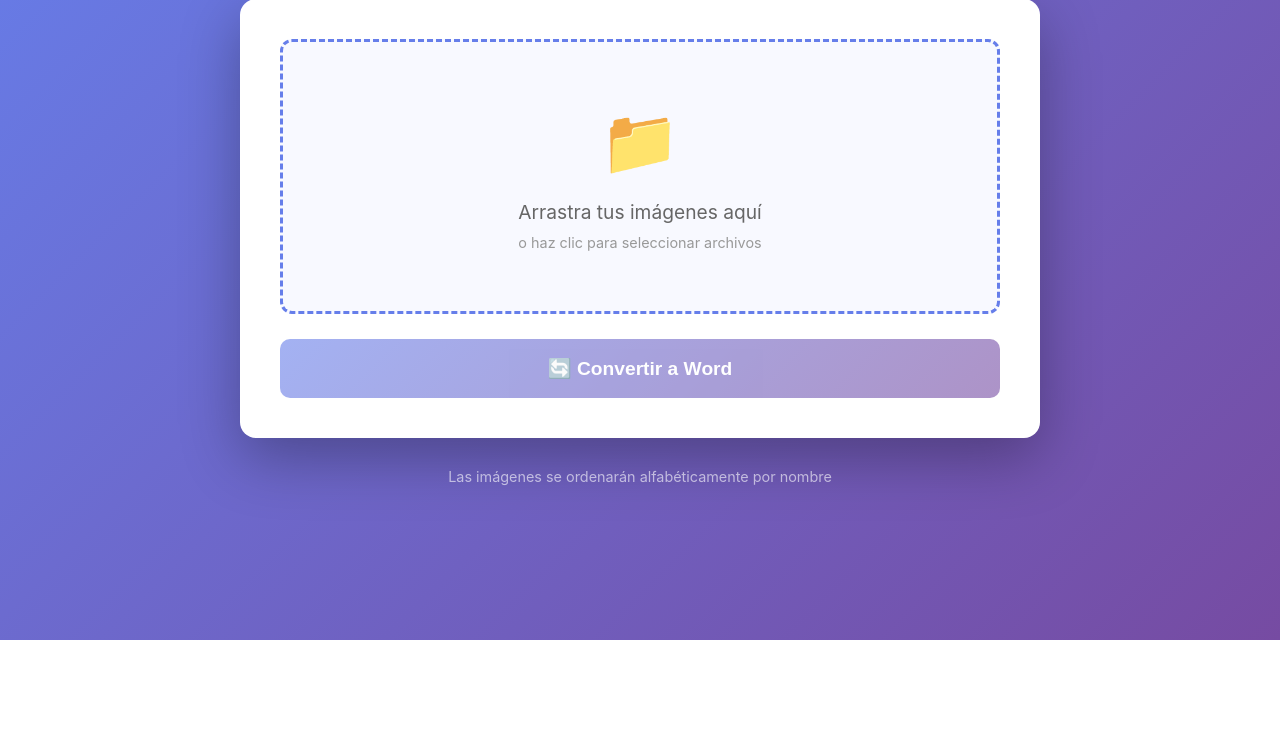
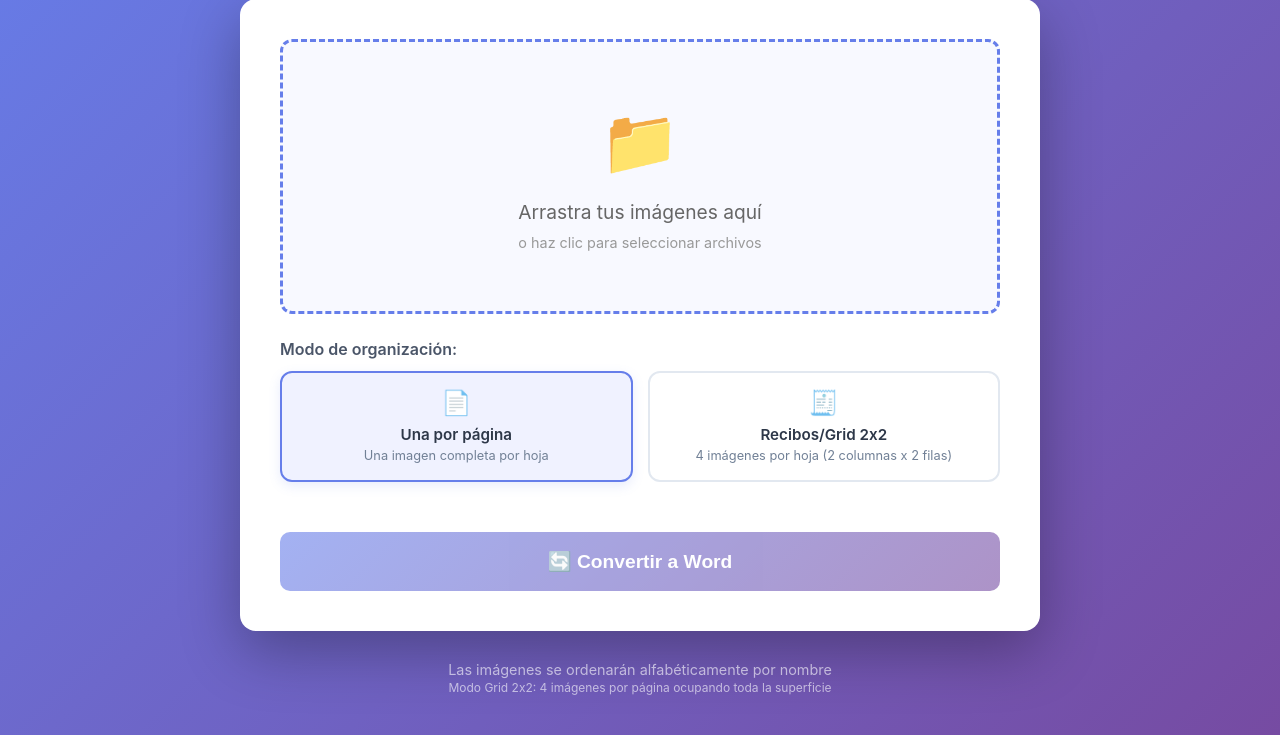
Before and after one commit to MiguelSernaMon/Images-To-Word, a Flask app: page / in a window 1280 px wide. Shown: the part 160-895 px from the top of the page. Before the commit the page ends 800 px from the top, so only its background shows below. Run offline with Flask 3, Linux system fonts and the light colour scheme.

Commit message:
feat: Add image layout mode selection for Word export, introduce setup scripts, and provide project documentation.

```diff
--- a/app.py
+++ b/app.py
@@ -1,6 +1,8 @@
 from flask import Flask, render_template, request, send_file, jsonify
 from docx import Document
 from docx.shared import Mm
+from docx.enum.table import WD_ROW_HEIGHT_RULE, WD_CELL_VERTICAL_ALIGNMENT
+from docx.enum.text import WD_ALIGN_PARAGRAPH
 from PIL import Image
 import os
 import tempfile
@@ -17,18 +19,27 @@ VALID_EXTENSIONS = {'.jpg', '.jpeg', '.png', '.bmp', '.gif', '.tiff', '.webp'}
 def allowed_file(filename):
     return os.path.splitext(filename.lower())[1] in VALID_EXTENSIONS
 
-def images_to_word(image_paths, output_file):
+def images_to_word(image_paths, output_file, mode='standard'):
     """Convierte una lista de imágenes a un documento Word"""
     document = Document()
 
-    # Márgenes estrechos (10mm) para maximizar espacio
+    # Configurar márgenes según el modo
     section = document.sections[0]
-    section.left_margin = Mm(10)
-    section.right_margin = Mm(10)
-    section.top_margin = Mm(10)
-    section.bottom_margin = Mm(10)
 
-    # Dimensiones de página (A4 por defecto)
+    if mode == 'standard':
+        # Modo estándar con márgenes normales
+        section.left_margin = Mm(10)
+        section.right_margin = Mm(10)
+        section.top_margin = Mm(10)
+        section.bottom_margin = Mm(10)
+    else:
+        # Modo recibos: SIN MÁRGENES (100% de la hoja)
+        section.left_margin = Mm(0)
+        section.right_margin = Mm(0)
+        section.top_margin = Mm(0)
+        section.bottom_margin = Mm(0)
+
+    # Dimensiones de página
     page_width = section.page_width
     page_height = section.page_height
 
@@ -39,38 +50,91 @@ def images_to_word(image_paths, output_file):
     processed = 0
     errors = []
 
-    for i, filepath in enumerate(image_paths):
-        try:
-            # Abrir imagen para obtener dimensiones
-            with Image.open(filepath) as img:
-                img_width, img_height = img.size
+    if mode == 'standard':
+        # MODO ESTÁNDAR: Priorizar visibilidad completa (generalmente 1 por página si son grandes)
+        for i, filepath in enumerate(image_paths):
+            try:
+                with Image.open(filepath) as img:
+                    img_width, img_height = img.size
+                    aspect_ratio = img_width / img_height
 
-                # Calcular relación de aspecto
-                aspect_ratio = img_width / img_height
+                    target_width = available_width
+                    target_height = int(target_width / aspect_ratio)
 
-                # Determinar dimensiones objetivo
-                target_width = available_width
-                target_height = int(target_width / aspect_ratio)
+                    if target_height > available_height:
+                        target_height = available_height
+                        target_width = int(target_height * aspect_ratio)
 
-                if target_height > available_height:
-                    target_height = available_height
-                    target_width = int(target_height * aspect_ratio)
+                    document.add_picture(filepath, width=target_width, height=target_height)
+                    last_paragraph = document.paragraphs[-1]
+                    last_paragraph.alignment = WD_ALIGN_PARAGRAPH.CENTER
 
-                # Agregar imagen al documento
-                document.add_picture(filepath, width=target_width, height=target_height)
+                    if i > 0:
+                        last_paragraph.paragraph_format.page_break_before = True
 
-                # Centrar la imagen
-                last_paragraph = document.paragraphs[-1]
-                last_paragraph.alignment = 1  # CENTER
+                    processed += 1
+            except Exception as e:
+                errors.append(f"{os.path.basename(filepath)}: {str(e)}")
 
-                # Salto de página antes de cada imagen excepto la primera
-                if i > 0:
-                    last_paragraph.paragraph_format.page_break_before = True
+    else:
+        # MODO RECIBOS: Grid 2 columnas x 2 filas (4 imágenes por hoja)
+        # Crear tabla
+        table = document.add_table(rows=0, cols=2)
+        table.autofit = False
+
+        # Calcular dimensiones de celda para 2 columnas y 2 filas por página
+        col_width = available_width / 2
+        row_height = available_height / 2
+
+        # Sin márgenes internos para ocupar toda la superficie
+        cell_margin = Mm(0)
+
+        # Dimensiones máximas de imagen dentro de la celda (toda la celda)
+        max_img_width = col_width
+        max_img_height = row_height
+
+        current_row = None
+
+        for i, filepath in enumerate(image_paths):
+            try:
+                # Determinar columna (0 o 1)
+                col_idx = i % 2
+
+                # Si es columna 0, crear nueva fila
+                if col_idx == 0:
+                    current_row = table.add_row()
+                    current_row.height = int(row_height)
+                    current_row.height_rule = WD_ROW_HEIGHT_RULE.EXACTLY
+
+                cell = current_row.cells[col_idx]
+                cell.vertical_alignment = WD_CELL_VERTICAL_ALIGNMENT.CENTER
+                cell.width = int(col_width)
+
+                # Procesar imagen
+                with Image.open(filepath) as img:
+                    img_width, img_height = img.size
+                    aspect_ratio = img_width / img_height
+
+                    # Calcular tamaño para llenar completamente la celda
+                    target_width = max_img_width
+                    target_height = int(target_width / aspect_ratio)
+
+                    # Si es muy alta, ajustar por alto
+                    if target_height > max_img_height:
+                        target_height = max_img_height
+                        target_width = int(target_height * aspect_ratio)
+
+                    # Limpiar párrafo existente en la celda
+                    paragraph = cell.paragraphs[0]
+                    paragraph.alignment = WD_ALIGN_PARAGRAPH.CENTER
+
+                    run = paragraph.add_run()
+                    run.add_picture(filepath, width=int(target_width), height=int(target_height))
 
                 processed += 1
 
-        except Exception as e:
-            errors.append(f"{os.path.basename(filepath)}: {str(e)}")
+            except Exception as e:
+                errors.append(f"{os.path.basename(filepath)}: {str(e)}")
 
     document.save(output_file)
     return processed, errors
@@ -85,6 +149,7 @@ def convert():
         return jsonify({'error': 'No se encontraron imágenes'}), 400
 
     files = request.files.getlist('images')
+    mode = request.form.get('mode', 'standard')
 
     if not files or all(f.filename == '' for f in files):
         return jsonify({'error': 'No se seleccionaron archivos'}), 400
@@ -115,7 +180,7 @@ def convert():
         output_filename = f"documento_{datetime.now().strftime('%Y%m%d_%H%M%S')}.docx"
         output_path = os.path.join(temp_dir, output_filename)
 
-        processed, errors = images_to_word(image_paths, output_path)
+        processed, errors = images_to_word(image_paths, output_path, mode)
 
         if processed == 0:
             return jsonify({'error': 'No se pudo procesar ninguna imagen'}), 400
--- a/templates/index.html
+++ b/templates/index.html
@@ -216,6 +216,70 @@
             to { transform: rotate(360deg); }
         }
 
+        .mode-selector {
+            margin: 25px 0;
+        }
+
+        .mode-title {
+            color: #4a5568;
+            font-weight: 600;
+            margin-bottom: 12px;
+            font-size: 1rem;
+        }
+
+        .mode-options {
+            display: grid;
+            grid-template-columns: 1fr 1fr;
+            gap: 15px;
+        }
+
+        .mode-option {
+            cursor: pointer;
+            position: relative;
+        }
+
+        .mode-option input {
+            position: absolute;
+            opacity: 0;
+        }
+
+        .mode-card {
+            border: 2px solid #e2e8f0;
+            border-radius: 12px;
+            padding: 15px;
+            display: flex;
+            flex-direction: column;
+            align-items: center;
+            text-align: center;
+            transition: all 0.2s ease;
+            height: 100%;
+            background: #fff;
+        }
+
+        .mode-option input:checked + .mode-card {
+            border-color: #667eea;
+            background: #f0f2ff;
+            box-shadow: 0 4px 12px rgba(102, 126, 234, 0.15);
+        }
+
+        .mode-icon {
+            font-size: 24px;
+            margin-bottom: 8px;
+        }
+
+        .mode-name {
+            font-weight: 600;
+            color: #2d3748;
+            font-size: 0.95rem;
+            margin-bottom: 4px;
+        }
+
+        .mode-desc {
+            font-size: 0.8rem;
+            color: #718096;
+            line-height: 1.3;
+        }
+
         .footer {
             text-align: center;
             color: rgba(255,255,255,0.6);
@@ -245,6 +309,28 @@
                 <div class="preview-grid" id="previewGrid"></div>
             </div>
 
+            <div class="mode-selector">
+                <p class="mode-title">Modo de organización:</p>
+                <div class="mode-options">
+                    <label class="mode-option">
+                        <input type="radio" name="mode" value="standard" checked>
+                        <div class="mode-card">
+                            <span class="mode-icon">📄</span>
+                            <span class="mode-name">Una por página</span>
+                            <span class="mode-desc">Una imagen completa por hoja</span>
+                        </div>
+                    </label>
+                    <label class="mode-option">
+                        <input type="radio" name="mode" value="receipts">
+                        <div class="mode-card">
+                            <span class="mode-icon">🧾</span>
+                            <span class="mode-name">Recibos/Grid 2x2</span>
+                            <span class="mode-desc">4 imágenes por hoja (2 columnas x 2 filas)</span>
+                        </div>
+                    </label>
+                </div>
+            </div>
+
             <button class="convert-btn" id="convertBtn" disabled>
                 🔄 Convertir a Word
             </button>
@@ -252,7 +338,10 @@
             <div class="status" id="status"></div>
         </div>
 
-        <p class="footer">Las imágenes se ordenarán alfabéticamente por nombre</p>
+        <p class="footer">
+            Las imágenes se ordenarán alfabéticamente por nombre<br>
+            <small>Modo Grid 2x2: 4 imágenes por página ocupando toda la superficie</small>
+        </p>
     </div>
 
     <script>
@@ -352,6 +441,10 @@
                 formData.append('images', file);
             });
 
+            // Agregar modo seleccionado
+            const mode = document.querySelector('input[name="mode"]:checked').value;
+            formData.append('mode', mode);
+
             try {
                 const response = await fetch('/convert', {
                     method: 'POST',
```
Also changed, not shown: README.md (added), 3 other files.
